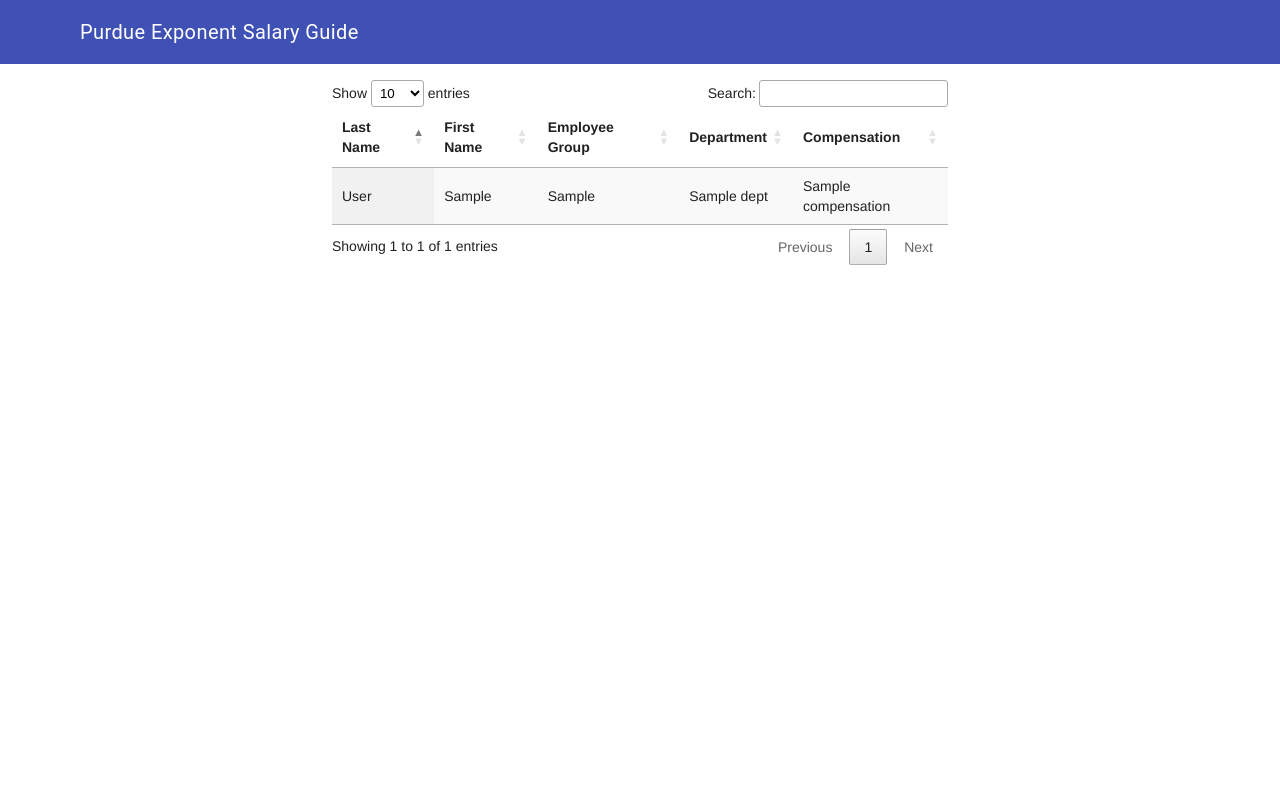
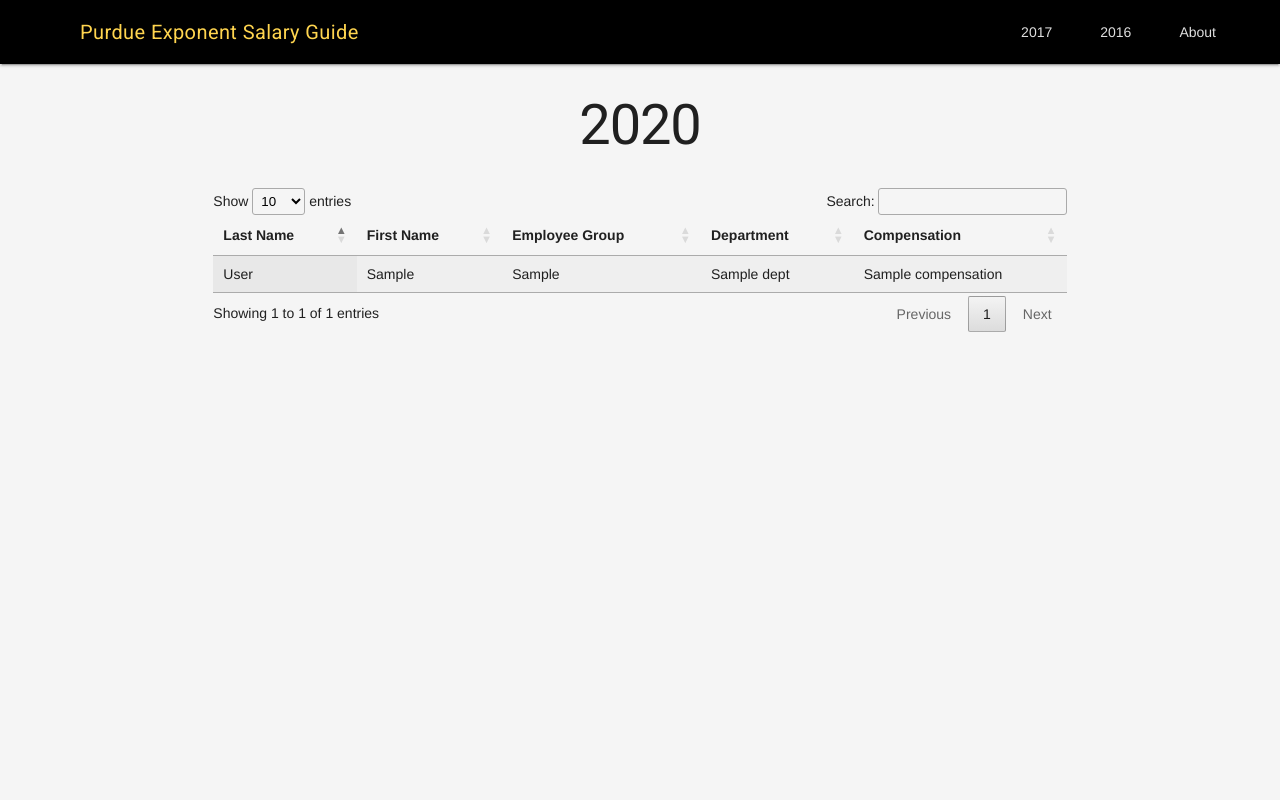
Before and after one commit to fatcat2/sturdy-pancake, a Flask app: template templates/index.html in a window 1280 px wide. Run offline with Flask 2, Linux system fonts and the light colour scheme; the template is opened without the code that fills it: most values are stand-ins (such as "Sample title", 1, 10 or a date in 2020); some libraries are stand-ins or nearby versions.

Commit message:
new design

```diff
--- a/main.py
+++ b/main.py
@@ -1,9 +1,14 @@
+# imports are listed below
 from flask import Flask
 import openpyxl as excel
 from pymongo import MongoClient
 from flask import render_template
 import os
+
+# declare the flask app object
 app = Flask(__name__)
+
+# route makes it so when you go to that specific url it will render the index template
 @app.route('/')
 def hello():
     url = 'mongodb+srv://exponent_cand:'+os.environ.get('password')+'@cluster0-ufki0.mongodb.net/test'
@@ -13,4 +18,15 @@ def hello():
     money_list = list(collection.find())
     client.close()
     print money_list[0]
-    return render_template('index.html', moneyList=money_list)
+    return render_template('index.html', downyear=2016, year=2017, moneyList=money_list)
+
+@app.route('/2016')
+def sixteen():
+    url = 'mongodb+srv://exponent_cand:'+os.environ.get('password')+'@cluster0-ufki0.mongodb.net/test'
+    client = MongoClient(url)
+    db = client.test
+    collection = db.sixteen
+    money_list = list(collection.find())
+    client.close()
+    print money_list[0]
+    return render_template('index.html', downyear=2015, year=2016, moneyList=money_list)
--- a/templates/index.html
+++ b/templates/index.html
@@ -1,31 +1,71 @@
 <!doctype html>
 <head>
-	<!-- Compiled and minified CSS -->
+	<title>
+		Purdue Exponent Salary Guide
+	</title>
+	<!-- Including JQuery -->
+	<script type="text/javascript" src="http://code.jquery.com/jquery-latest.min.js"></script>
 
-	<!-- Compiled and minified JavaScript -->
-	<script type="text/javascript" src="http://code.jquery.com/jquery-latest.min.js"></script>
+	<!-- Including the datatables CSS -->
 	<link rel="stylesheet" type="text/css" href="https://cdn.datatables.net/v/dt/dt-1.10.16/datatables.min.css"/>
+
+	<!-- Including the MDL CSS -->
 	<link rel="stylesheet" type="text/css" href="https://cdnjs.cloudflare.com/ajax/libs/material-design-lite/1.1.0/material.min.css"/>
+
+	<!-- Including the Roboto font -->
+	<link rel="stylesheet" href="http://fonts.googleapis.com/css?family=Roboto:300,400,500,700" type="text/css">
+
+	<!-- Including more datables CSS -->
 	<link rel="stylesheet" type="text/css" href="https://cdn.datatables.net/1.10.16/css/dataTables.material.min.css"/>
+
+	<!-- Including the datable JS file -->
 	<script type="text/javascript" src="https://cdn.datatables.net/v/dt/dt-1.10.16/datatables.min.js"></script>
+
+	<script defer src="https://code.getmdl.io/1.3.0/material.min.js"></script>
+
 	<script>
 		$(document).ready(function(){
-			$('#moneyTable').DataTable();
+			$('#moneyTable').DataTable({
+				responsive: true
+			});
 		});
 	</script>
+
+	<style type="text/css">
+		a.mdl-js-ripple-effect { position: relative; }
+	</style>
 </head>
-<body>
+
+<body class="mdl-color--grey-100">
 	<div class="mdl-layout mdl-js-layout mdl-layout--fixed-header">
-		<header class="mdl-layout__header">
+		<header class="mdl-layout__header mdl-color--black">
 			<div class="mdl-layout__header-row">
 				<!-- Title -->
-				<span class="mdl-layout-title">Purdue Exponent Salary Guide</span>
+				<span class="mdl-layout-title mdl-color-text--amber-300">Purdue Exponent Salary Guide</span>
 				<!-- Add spacer, to align navigation to the right -->
 				<!-- Navigation. We hide it in small screens. -->
+				<div class="mdl-layout-spacer"></div>
+
+				<!-- Navigation on the left side -->
+				<nav class="mdl-navigation">
+					<a class="mdl-navigation__link mdl-js-button mdl-js-ripple-effect" href="/">2017</a>
+					<a class="mdl-navigation__link mdl-js-button mdl-js-ripple-effect" href="/2016">2016</a>
+					<a class="mdl-navigation__link mdl-js-button mdl-js-ripple-effect" href="/2016">About</a>
+				</nav>
+
+			</div>
 		</header>
+		<main class="mdl-layout__content">
+			<div class="mdl-grid mdl-grid--no-spacing">
+				<div class="mdl-cell mdl-cell--12-col">
+					<h1 style="text-align: center;">{{ year }}</h1>
 				</div>
-	<div class="mdl-grid">
-		<div class="mdl-cell mdl-cell--6-col mdl-cell--3-offset">
+			</div>
+			<div class="mdl-grid mdl-grid--no-spacing mdl-color--grey-100">
+				<div class="mdl-cell mdl-cell--2-col">
+				</div>
+				<div class="mdl-cell mdl-cell--8-col mdl-cell--middle">
+
 					<table id="moneyTable" class="display">
 						<thead>
 							<tr>
@@ -46,6 +86,20 @@
 						</tr>
 						{% endfor %}
 					</table>
+
+				</div>
+
+
+				<div class="mdl-cell mdl-cell--2-col">
+
+				</div>
+
+			</div>
+			<div class="mdl-grid">
+				<div class="mdl-cell mdl-cell--12-col">
+
 				</div>
 			</div>
+		</main>
+	</div>
 </body>
```
Also changed, not shown: import.py (+10 -10 lines). Lines whose indentation alone changed are shown as unchanged.
